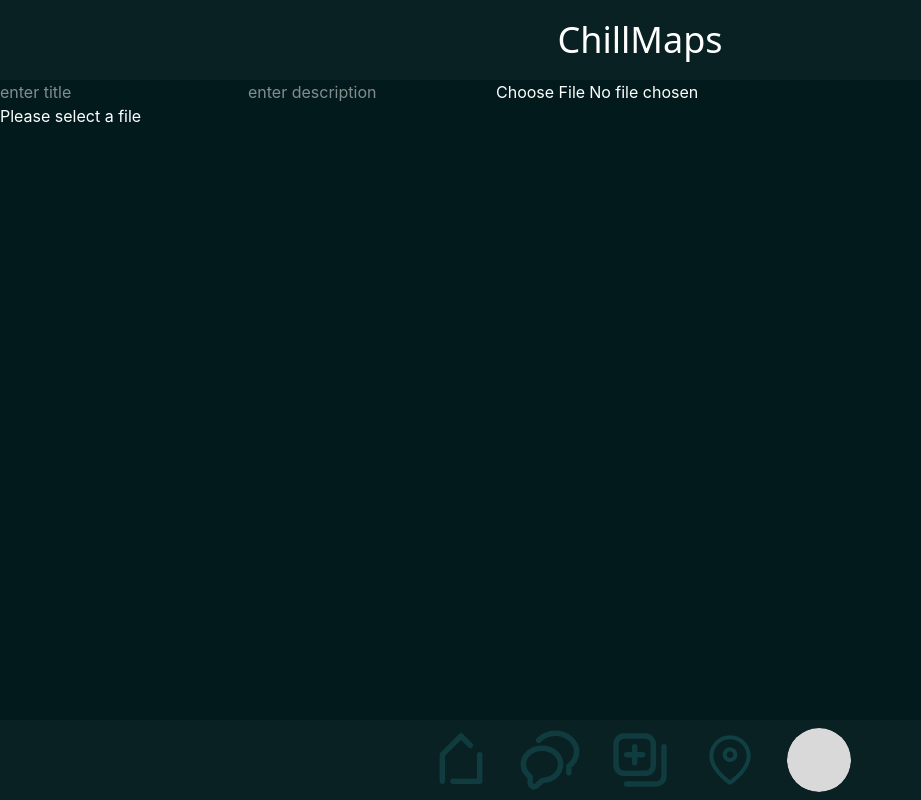
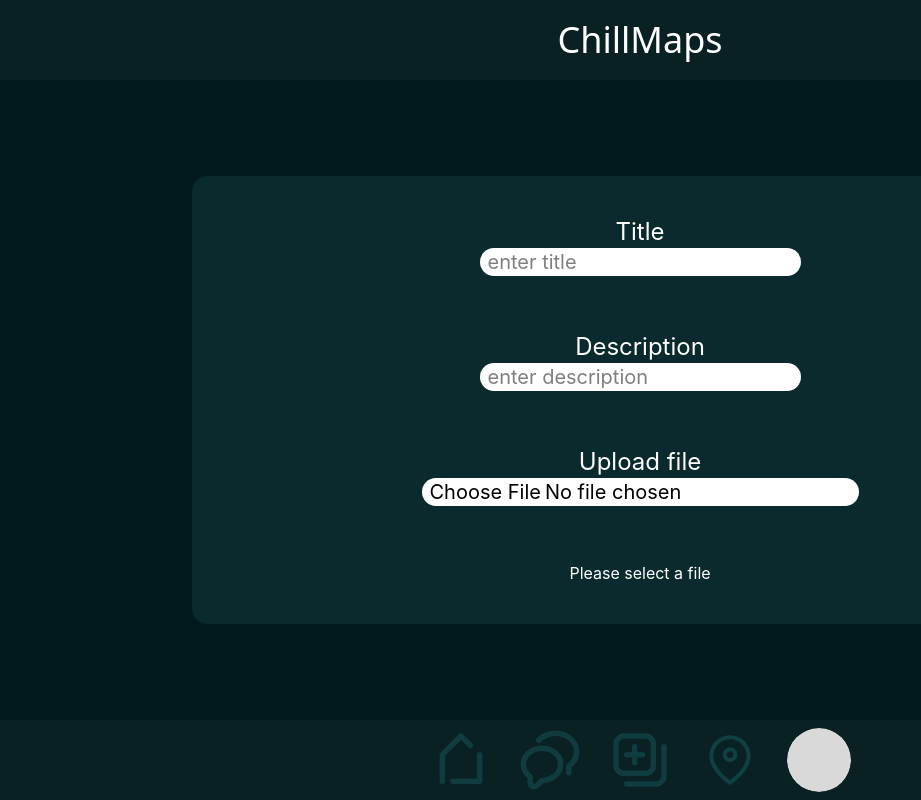
Before and after one commit to TooHighDude420/chillmaps, a React (Vite) app: page /post in a window 1280 px wide. Shown: the whole page, without its empty margins (0-921 px from the left). Built offline with nearby package versions, Linux system fonts and the light colour scheme; no server answers; a web font is replaced by a local one.

Commit message:
fixed styling

```diff
--- a/src/components/post.jsx
+++ b/src/components/post.jsx
@@ -63,7 +63,7 @@ function Post({ post, id }) {
                 <p>{post.description}</p>
             </div>
 
-            <div className="flex w-full justify-center items-center gap-x-5">
+            <div className="flex w-full justify-center items-center gap-x-5 pb-2">
                 <div className="flex w-fit gap-x-2 justify-center items-center">
                     <button onClick={handleLike}>
                         <img src={liked ? full_licon : licon} className="size-8" />
@@ -81,19 +81,20 @@ function Post({ post, id }) {
                 </div>
             </div>
 
-            <div className="hidden h-fit max-h-[50vh] w-full flex flex-col justify-between items-center overflow-y-scroll no-scrollbar" id={`commentsec${id}`}>
-                <div className="flex flex-col items-center py-2">
-                    {comments.map((com) => {
-                        return (
-                            <div className="w-full flex gap-x-5">
-                                <p>{com.Users.username}:</p>
-                                <p>{com.comment}</p>
-                            </div>
-                        )
-                    })}
+            <div className="hidden h-fit max-h-[50vh] w-full flex flex-col justify-between items-center" id={`commentsec${id}`}>
+                <div className="flex w-[90%] flex-col items-center py-2 bg-[#043236] rounded-2xl">
+                    {comments.length > 0 ?
+                        comments.map((com) => {
+                            return (
+                                <div className="w-full px-5 flex justify-between gap-x-5 overflow-y-scroll no-scrollbar">
+                                    <p>{com.Users.username}:</p>
+                                    <p>{com.comment}</p>
+                                </div>
+                            )
+                        })
+                        : <p>no comments</p>}
                 </div>
 
-                {/* TODO: fwtch actual comments */}
                 <form onSubmit={(e) => {
                     e.preventDefault();
 
@@ -105,7 +106,7 @@ function Post({ post, id }) {
                         }
                     ]).then();
                 }}>
-                    <div className="flex gap-x-4">
+                    <div className="flex gap-x-4 py-2">
                         <input type="text" id="comment" className="bg-white rounded-2xl pl-5 text-black" />
                         <button type="submit">comment</button>
                     </div>
--- a/src/pages/login.jsx
+++ b/src/pages/login.jsx
@@ -27,8 +27,8 @@ function Login() {
         }
     }
 
-    function handleGH(){
-        databaseCallList.signInGH().then((mess) =>{
+    function handleGH() {
+        databaseCallList.signInGH().then((mess) => {
         });
     }
 
@@ -54,12 +54,11 @@ function Login() {
                 document.getElementById("login").removeAttribute('disabled')
             }
         }
-
     }
 
     return (
         <div className="flex justify-center items-center h-[80vh] w-full" >
-            <div className="h-full w-[80%] flex flex-col p-5 items-center rounded-4xl bg-blue-800">
+            <div className="h-full w-[80%] flex flex-col p-5 items-center rounded-4xl bg-[#0a2a2d]">
                 <div>
                     <p className="text-5xl font-title">Chillmaps</p>
                 </div>
@@ -110,7 +109,7 @@ function Login() {
                             </div>
                         </div>}
                 <div className="w-full flex justify-center gap-x-5">
-                    <button className="w-[20%] rounded-2xl bg-blue-700 hover:bg-blue-900"
+                    <button className="w-[20%] rounded-2xl bg-[#0e3b3f] hover:bg-[#0c3236]"
                         onClick={() => {
                             handleLogin();
                         }}
@@ -121,21 +120,17 @@ function Login() {
 
                         id="login">{register ? "register" : "login"}</button>
 
-                    <button className="w-[20%] rounded-2xl bg-blue-700 hover:bg-blue-900"
+                    <button className="w-[20%] rounded-2xl bg-[#0e3b3f] hover:bg-[#0c3236]"
                         onClick={() => {
                             handleRegister();
                         }}
 
                         id="register">{register ? "login" : "register"}</button>
 
-                    <button onClick={() => {
-                        handleGH()
-                    }}> GitHub </button>
-
-                    <button onClick={() => {
-                        databaseCallList.getUser().then((mess) => {
-                        })
-                    }}> print user </button>
+                    <button className="w-[20%] rounded-2xl bg-[#0e3b3f] hover:bg-[#0c3236]"
+                        onClick={() => {
+                            handleGH()
+                        }}> GitHub </button>
                 </div>
             </div>
         </div>
--- a/src/pages/makepost.jsx
+++ b/src/pages/makepost.jsx
@@ -2,19 +2,6 @@ import { Navigate, useNavigate } from "react-router";
 import databaseCallList from "../api";
 import testFile from "../assets/hero.png";
 import { useEffect, useState } from "react";
-
-function insertPost() {
-    let title = document.getElementById("posttitle").value;
-    let description = document.getElementById("postdesc").value;
-
-    if (title == "" || description == "") {
-        alert("please enter title and description");
-        return;
-    } else {
-        return { title, description };
-    }
-}
-
 
 function MakePost() {
     const navigate = useNavigate();
@@ -36,7 +23,7 @@ function MakePost() {
         setSelectedFile(event.target.files[0]);
     }
 
-    function testUpload({ title, description }) {
+    function testUpload(title, description) {
         let nor_name = selectedFile.name.replace(" ", "_");
         databaseCallList.uploadFile(`${Date.now()}.${nor_name}`, selectedFile).then((data) => {
             databaseCallList.genericInsert("Images", [
@@ -60,18 +47,42 @@ function MakePost() {
     }
 
     return (
-        <>
-            <div>
-                <input type="text" id="posttitle" placeholder="enter title"></input>
-                <input type="text" id="postdesc" placeholder="enter description"></input>
+        <form className="w-full h-[80vh] flex justify-center items-center" onSubmit={
+            (e) => {
+                e.preventDefault();
 
-                <input type="file" id="upload" onChange={(event) => { onFileChange(event) }} />
+                let title;
+                let description;
+
+                title = e.target.posttitle.value;
+                description = e.target.postdesc.value;
+
+                testUpload(title, description)
+            }
+        }>
+            <div className="w-[70%] h-[70%] flex flex-col justify-around items-center bg-[#0a2a2d] rounded-2xl p-3">
+                <div className="w-full flex flex-col items-center">
+                    <label htmlFor="posttitle" className="text-2xl">Title</label>
+                    <input type="text" name="posttitle" id="posttitle" placeholder="enter title" className="bg-white text-black rounded-2xl pl-2 text-xl" required></input>
+                </div>
+
+                <div className="w-full flex flex-col items-center">
+
+                    <label htmlFor="postdesc" className="text-2xl">Description</label>
+                    <input type="text" name="postdesc" id="postdesc" placeholder="enter description" className="bg-white text-black rounded-2xl pl-2 text-xl" required></input>
+                </div>
+
+                <div className="w-full flex flex-col items-center">
+                    <label htmlFor="upload" className="text-2xl">Upload file</label>
+                    <input type="file" name="upload" id="upload" className="bg-white text-black rounded-2xl pl-2 text-xl" onChange={(event) => { onFileChange(event) }} />
+
+                </div>
 
                 {selectedFile == null ?
                     <p>Please select a file</p>
-                    : <button onClick={() => testUpload(insertPost())}>Post</button>}
+                    : <button className="w-[10%] bg-[#032327] rounded-full p-1" type="submit">Post</button>}
             </div>
-        </>
+        </form>
     )
 }
 
--- a/src/pages/mapScreen.jsx
+++ b/src/pages/mapScreen.jsx
@@ -38,12 +38,12 @@ function MapScreen() {
             offset: [0, -64] // height - shadow
         })
             .setHTML(`
-            <div class='w-[10vh] text-black'>
-                <p>${spot.title}</p>
-                <p>${spot.description}</p>
-                <p>${spot.Users.username}</p>
-            </div>
-        `);
+                <div class='min-w-[10vh] flex flex-col items-center text-black text-lg'>
+                    <p>${spot.title}</p>
+                    <p>${spot.description}</p>
+                    <p>${spot.Users.username}</p>
+                </div>
+            `);
 
         return popup
     }
@@ -111,8 +111,8 @@ function MapScreen() {
                 <div></div>
                 : <div className='h-screen w-screen z-100 absolute top-0 flex justify-center items-center'>
                     <div className='h-[80vh] w-screen flex justify-center items-center'>
-                        <div className='h-[50%] w-[50%] bg-amber-500 rounded-3xl p-5'>
-                            <form onSubmit={
+                        <div className='h-[50%] w-[50%] bg-[#0a2a2d] rounded-3xl p-5'>
+                            <form className='w-full h-full flex flex-col items-center justify-around p-5 gap-y-5' onSubmit={
                                 async (e) => {
                                     e.preventDefault();
 
@@ -123,14 +123,21 @@ function MapScreen() {
 
                                 }
                             }>
-                                <label htmlFor="title">title</label>
-                                <input type="text" name="title" id="title" />
+                                <div className='w-full flex justify-center items-center gap-x-5'>
+                                    <label htmlFor="title" className="text-2xl">title</label>
+                                    <input type="text" name="title" id="title" className="bg-white text-black rounded-2xl pl-2 text-xl" required />
+                                </div>
 
-                                <label htmlFor="description">description</label>
-                                <input type="text" name="description" id="description" />
+                                <div className='w-full flex justify-center items-center gap-x-5'>
+                                    <label htmlFor="description" className="text-2xl">description</label>
+                                    <input type="text" name="description" id="description" className="bg-white text-black rounded-2xl pl-2 text-xl" required />
+                                </div>
 
-                                <button type="submit">make spot</button>
-                                <button onClick={() => { setPopup(false) }}>close</button>
+                                <div className='w-full flex justify-center items-center gap-x-5'>
+                                    <button type="submit" className="w-[20%] bg-[#032327] rounded-full p-1">make spot</button>
+                                    <button onClick={() => { setPopup(false) }} className="w-[10%] bg-[#032327] rounded-full p-1" >close</button>
+                                </div>
+
                             </form>
 
                         </div>
--- a/src/pages/profile.jsx
+++ b/src/pages/profile.jsx
@@ -41,12 +41,12 @@ function Profile() {
                 <div className="h-[10vh] w-full flex justify-center items-center text-3xl py-2">
                     {user ? <p>{user[0].username}</p> : <p> </p>}
                 </div>
-                <div className="h-[30vh] w-full flex justify-center">
-                    <div className="flex w-[90%] h-full items-center">
+                <div className="h-[30vh] w-full flex justify-center items-center">
+                    <div className="flex w-[90%] h-full just items-center">
                         <div className="w-[20%] h-full ">
-                            <img className="h-full w-full rounded-full size-8" src={img ? img : profilePic}></img>
+                            <img className="h-full w-full rounded-full size-8 px-3" src={img ? img : profilePic}></img>
                         </div>
-                        <div className="w-[80%] p-5 text-2xl h-full">
+                        <div className="w-[80%] p-5 rounded-2xl text-2xl h-full bg-[#0e3b3f]">
                             <p>{user ? user[0].bio : "test"}</p>
                         </div>
                     </div>
```
